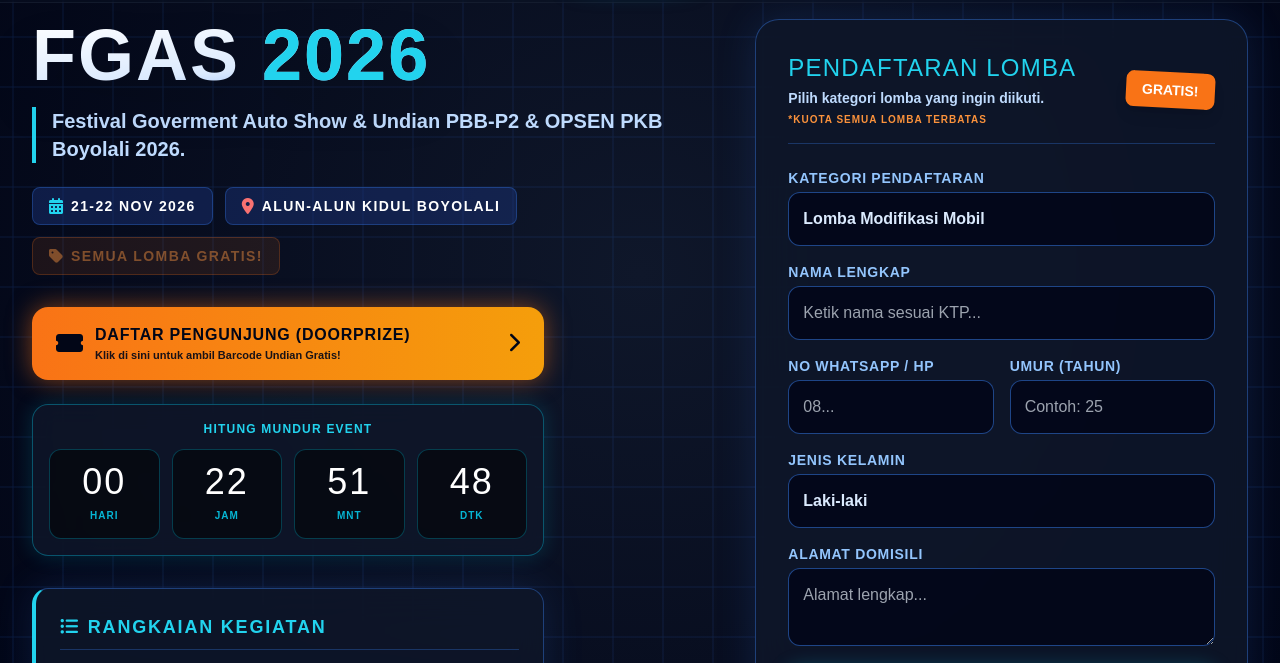
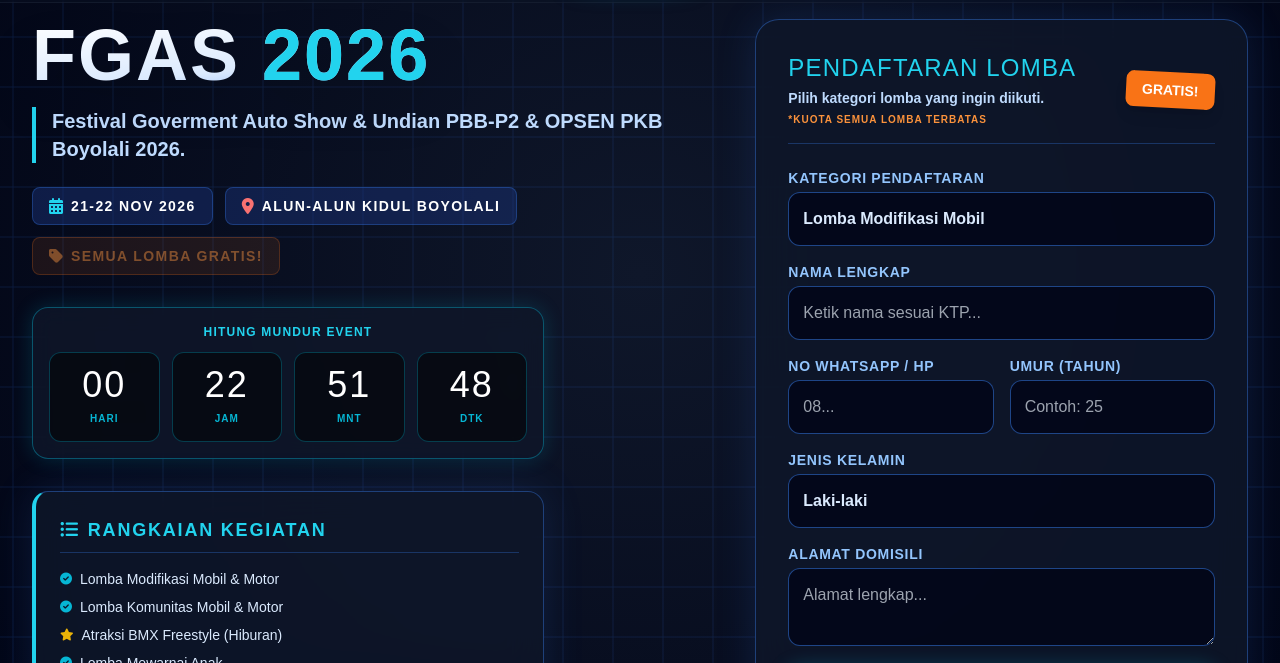
Before and after one commit to nodamembandel-prog/anargya-web, a plain HTML site: page fgas/index.html in a window 1280 px wide. Shown: the part 126-789 px from the top of the page. Drawn offline with nearby package versions, Linux system fonts and the light colour scheme.

Commit message:
Add files via upload

```diff
--- a/fgas/index.html
+++ b/fgas/index.html
@@ -87,20 +87,6 @@
                 <div class="bg-blue-900/40 border border-blue-500/30 px-4 py-2 rounded-lg flex items-center gap-2"><i class="fas fa-calendar-alt text-cyan-400"></i><span class="text-sm font-bold tracking-widest">21-22 NOV 2026</span></div>
                 <div class="bg-blue-900/40 border border-blue-500/30 px-4 py-2 rounded-lg flex items-center gap-2"><i class="fas fa-map-marker-alt text-red-400"></i><span class="text-sm font-bold tracking-widest">ALUN-ALUN KIDUL BOYOLALI</span></div>
                 <div class="bg-orange-500/20 border border-orange-500/50 px-4 py-2 rounded-lg flex items-center gap-2 animate-pulse"><i class="fas fa-tag text-orange-400"></i><span class="text-sm font-bold text-orange-400 tracking-widest uppercase">SEMUA LOMBA GRATIS!</span></div>
-            </div>
-
-            <!-- TOMBOL KHUSUS PENGUNJUNG / DOORPRIZE -->
-            <div class="mb-6 max-w-lg">
-                <a href="pengunjung.html" class="w-full flex items-center justify-between bg-gradient-to-r from-orange-500 to-amber-500 hover:from-orange-400 hover:to-amber-400 text-slate-950 font-black px-6 py-4 rounded-2xl shadow-[0_0_25px_rgba(249,115,22,0.5)] transition transform hover:scale-[1.02]">
-                    <div class="flex items-center gap-3">
-                        <i class="fas fa-ticket-alt text-2xl"></i>
-                        <div class="text-left">
-                            <span class="block text-sm md:text-base uppercase tracking-wider leading-tight">DAFTAR PENGUNJUNG (DOORPRIZE)</span>
-                            <span class="block text-[11px] font-bold opacity-90">Klik di sini untuk ambil Barcode Undian Gratis!</span>
-                        </div>
-                    </div>
-                    <i class="fas fa-chevron-right text-xl"></i>
-                </a>
             </div>
 
             <!-- VIDEO AUTOPLAY LANDSCAPE (16:9) -->
@@ -424,9 +410,7 @@
             if(!nama || !hp || !umur) { showCustomAlert("Semua data wajib di isi dengan benar !"); return; }
 
             let visitors = JSON.parse(localStorage.getItem('fgas_visitors')) || [];
-            if(visitors.some(v => v.hp === hp) && baseType === 'Pengunjung') {
-                showCustomAlert("MAAF! Nomor HP ini sudah terdaftar. 1 Identitas = 1 Undian."); return;
-            }
+            // Lomba registration allows participants to register for competitions
 
             const quotas = JSON.parse(localStorage.getItem('fgas_quotas')) || {};
             const counts = {};
```
